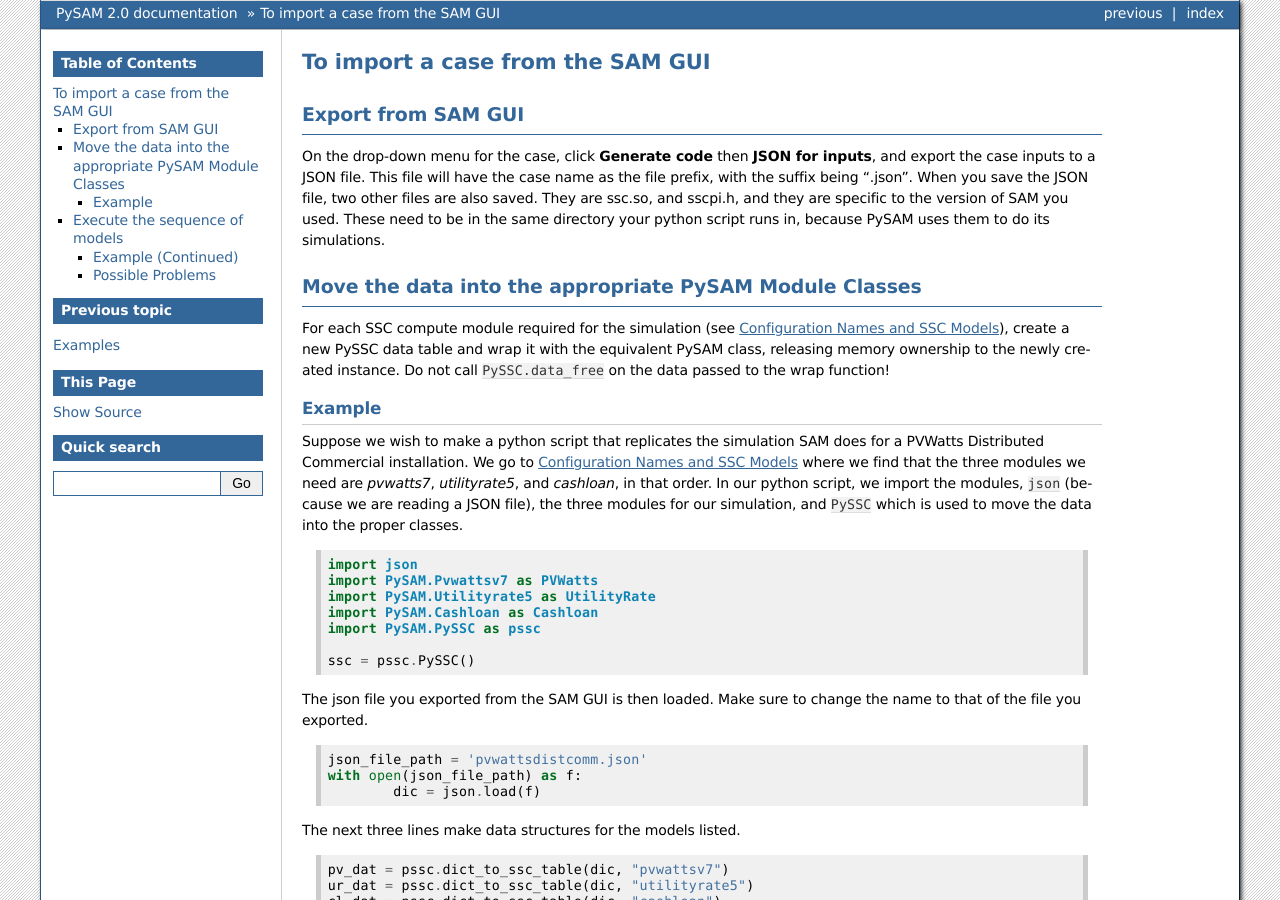
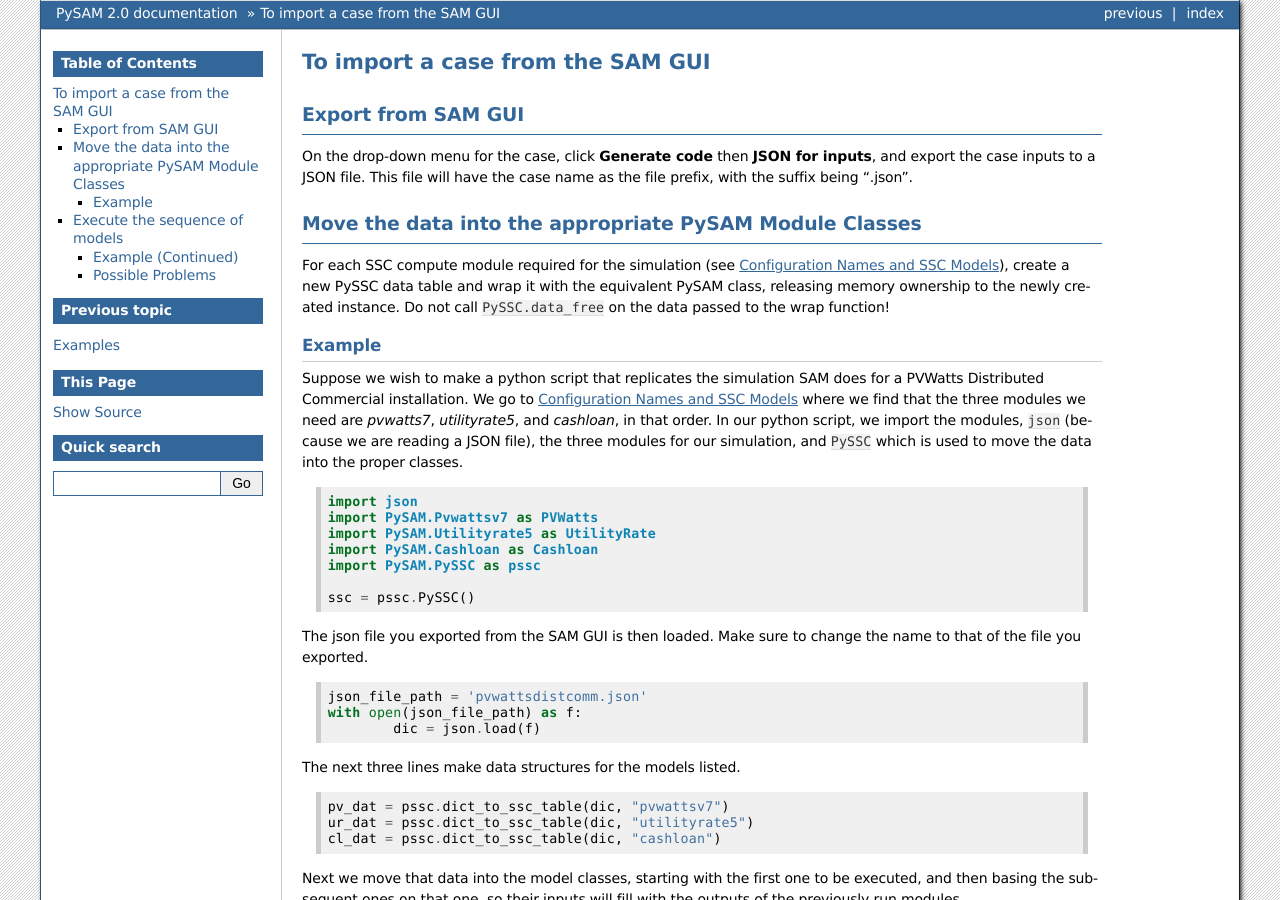
Before and after one commit to NREL/pysam, a Sphinx documentation site: the page built from docs/Import.rst, in a window 1280 px wide and 900 px high. Built offline with Sphinx 7.4.7, drawn with Linux system fonts in a browser that asks for light colours.

Commit message:
Revert "Added note about python script's directory and ssc.o."
This reverts commit b21dae5398cc2880cbbe50b7077ed7345e8f3734.

```diff
--- a/docs/Import.rst
+++ b/docs/Import.rst
@@ -9,10 +9,7 @@
 On the drop-down menu for the case, click **Generate code** then
 **JSON for inputs**, and export the case inputs to a JSON file.
 This file will have the case name as the file prefix, with the
-suffix being ".json".  When you save the JSON file, two other files are also
-saved.  They are ssc.so, and sscpi.h, and they are specific to the version
-of SAM you used.  These need to be in the same directory
-your python script runs in, because PySAM uses them to do its simulations.
+suffix being ".json".
 
 Move the data into the appropriate PySAM Module Classes
 =======================================================
```
Also changed, not shown: 5 other files.
